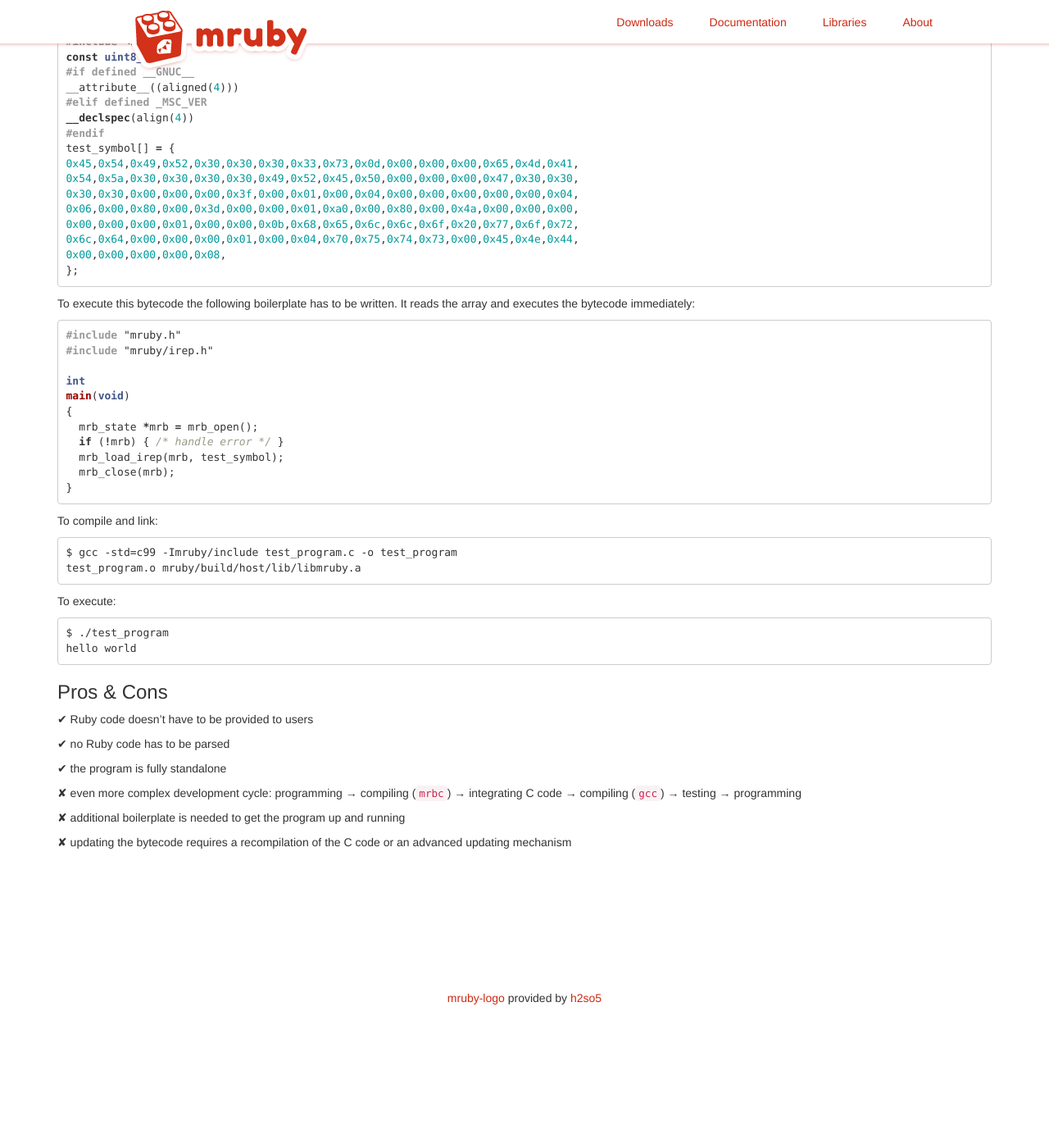
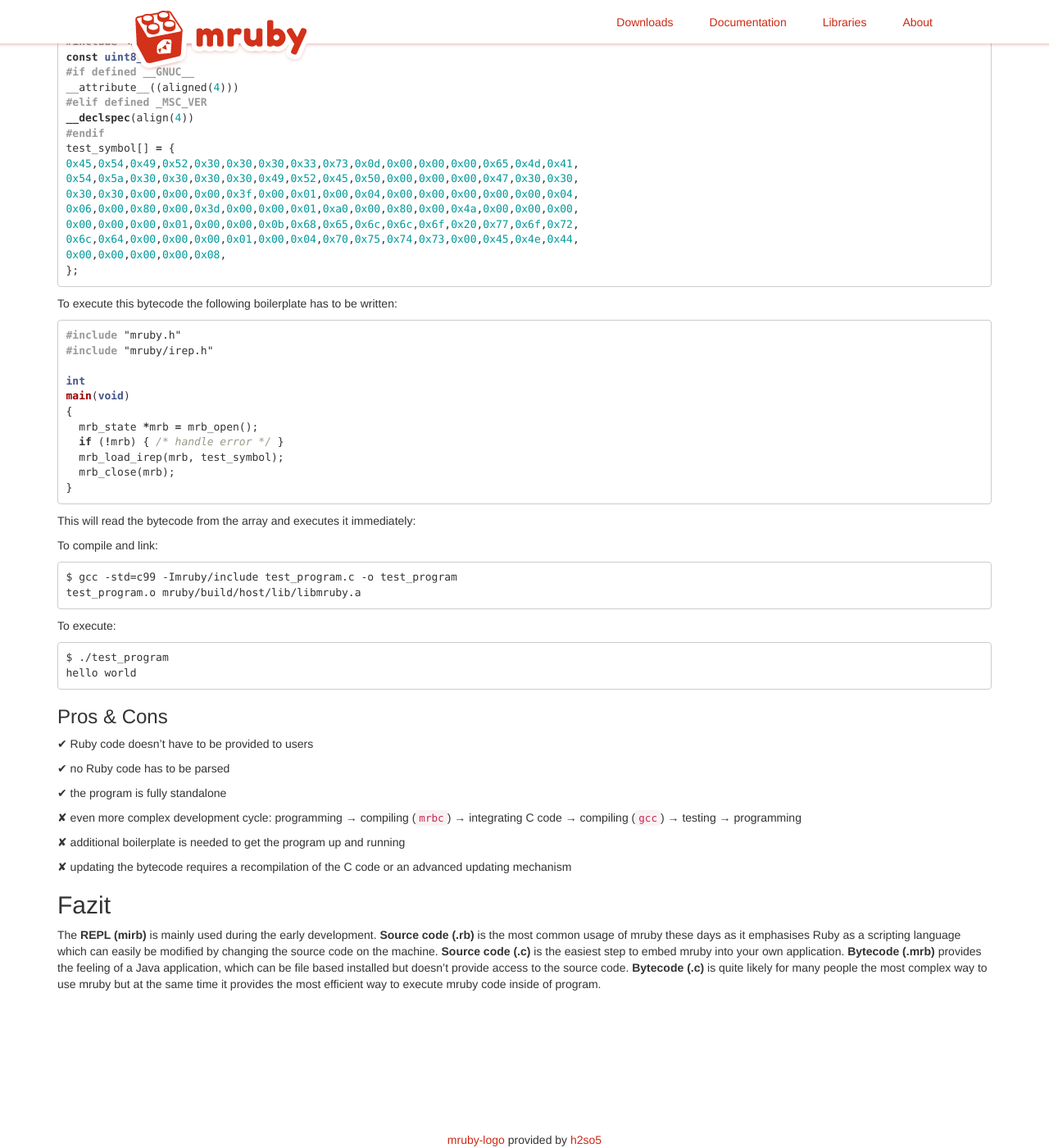
Before and after one commit to mruby/mruby.github.io, a Jekyll site: the page built from docs/articles/executing-ruby-code-with-mruby.md, in a window 1280 px wide and 1400 px high, scrolled down 2661 px. Shown: the whole window at 82% size. Built offline with Jekyll 4.4.1, drawn with Linux system fonts in a browser that asks for light colours; before the commit the page ends 3888 px from its top, so only the background shows below that; some of the changed text lies outside the part shown.

Commit message:
Small adjustment to article

```diff
--- a/docs/articles/executing-ruby-code-with-mruby.md
+++ b/docs/articles/executing-ruby-code-with-mruby.md
@@ -66,7 +66,7 @@
 
 ## Source code (.c)
 
-Ruby code can also be written as a C string. This is similar to
+Ruby code can also be executed from C. This is similar to
 the `-e` switch of the `mruby` program.
 
 ~~~c
@@ -115,9 +115,9 @@
 ## Bytecode (.mrb)
 
 mruby provides a Java-like execution style by compiling to an
-intermediate representation form which then will be executed.
+intermediate representation which will then be executed.
 
-The first step is to compile source code to bytecode with the `mrbc` program:
+The first step is to compile the source code to bytecode with the `mrbc` program:
 
 ~~~
 $ mruby/bin/mrbc test_program.rb
@@ -139,7 +139,7 @@
 ~~~
 
 This file can be executed by the `mruby` program or the `mrb_load_irep_file()`
-function. The `-b` switch tells the program that the file is binary rather than
+function. The `-b` switch tells the program that the file is bytecode rather than
 plain Ruby code:
 
 ~~~
@@ -153,7 +153,7 @@
 
 ✔ no Ruby code has to be parsed
 
-✔ bytecode can easily be updated by replacing the file
+✔ bytecode can easily be updated by replacing the .mrb file
 
 ✘ complex development cycle:
 programming → compiling (`mrbc`) → testing (`mruby`) → programming
@@ -196,8 +196,7 @@
 };
 ~~~
 
-To execute this bytecode the following boilerplate has to be written.
-It reads the array and executes the bytecode immediately:
+To execute this bytecode the following boilerplate has to be written:
 
 ~~~c
 #include "mruby.h"
@@ -212,6 +211,8 @@
   mrb_close(mrb);
 }
 ~~~
+
+This will read the bytecode from the array and executes it immediately:
 
 To compile and link:
 
@@ -242,3 +243,16 @@
 
 ✘ updating the bytecode requires a recompilation of the C code or
 an advanced updating mechanism
+
+## Fazit
+
+The **REPL (mirb)** is mainly used during the early development.
+**Source code (.rb)** is the most common usage of mruby these
+days as it emphasises Ruby as a scripting language which can easily be
+modified by changing the source code on the machine. **Source code (.c)**
+is the easiest step to embed mruby into your own application.
+**Bytecode (.mrb)** provides the feeling of a Java application, which can
+be file based installed but doesn't provide access to the source code.
+**Bytecode (.c)** is quite likely for many people the most complex way to
+use mruby but at the same time it provides the most efficient way to
+execute mruby code inside of program.
```
